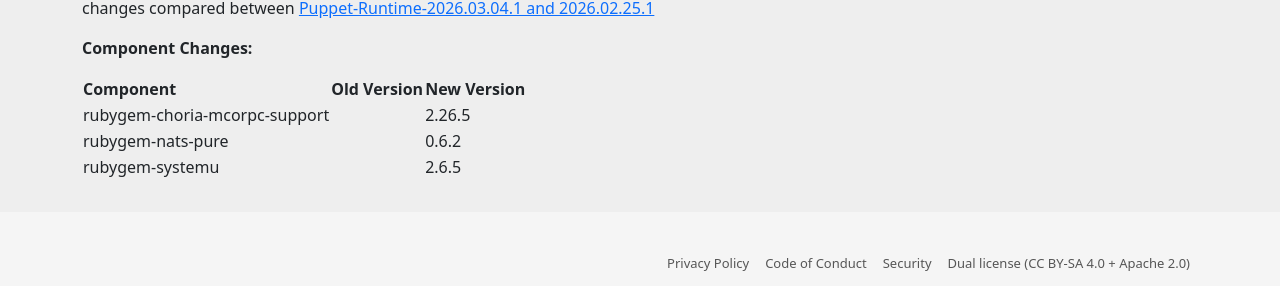
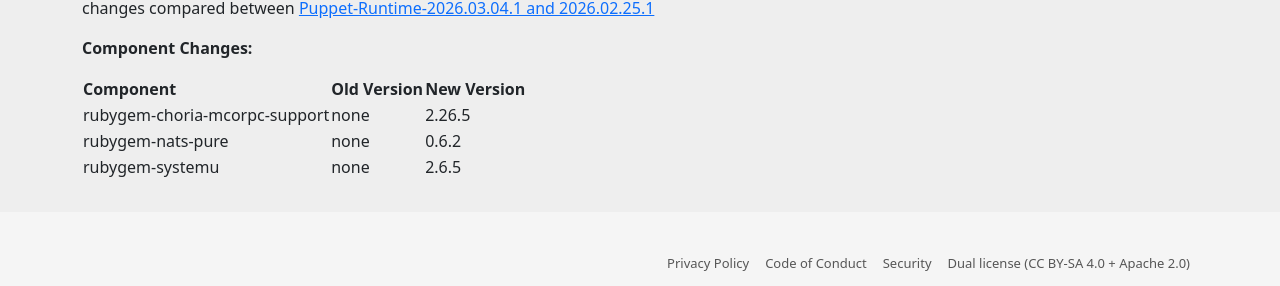
Before and after one commit to voxpupuli/voxpupuli.github.io, a Jekyll site: the page built from _posts/2026-03-12-new-openbolt-5.4.0-release.md, in a window 1280 px wide. Shown: the part 1331-1617 px from the top of the page. Built offline with Jekyll 4.4.1, drawn with Linux system fonts in a browser that asks for light colours; nearby versions of some CDN libraries.

Commit message:
Update _posts/2026-03-12-new-openbolt-5.4.0-release.md
Co-authored-by: Corporte Gadfly <corporate-gadfly@users.noreply.github.com>

```diff
--- a/_posts/2026-03-12-new-openbolt-5.4.0-release.md
+++ b/_posts/2026-03-12-new-openbolt-5.4.0-release.md
@@ -102,6 +102,6 @@
 
 | Component | Old Version | New Version |
 |-----------|-------------|-------------|
-| rubygem-choria-mcorpc-support |  | 2.26.5 |
-| rubygem-nats-pure |  | 0.6.2 |
-| rubygem-systemu |  | 2.6.5 |
+| rubygem-choria-mcorpc-support | none | 2.26.5 |
+| rubygem-nats-pure | none | 0.6.2 |
+| rubygem-systemu | none | 2.6.5 |
```
